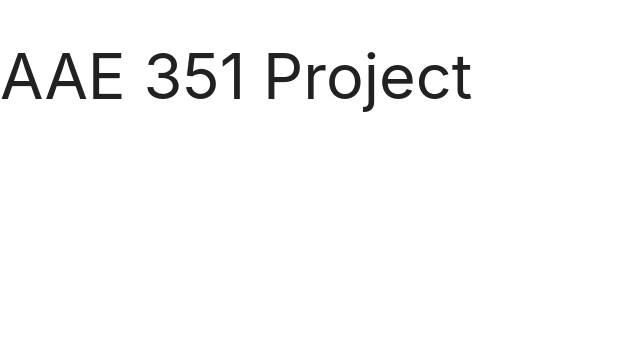
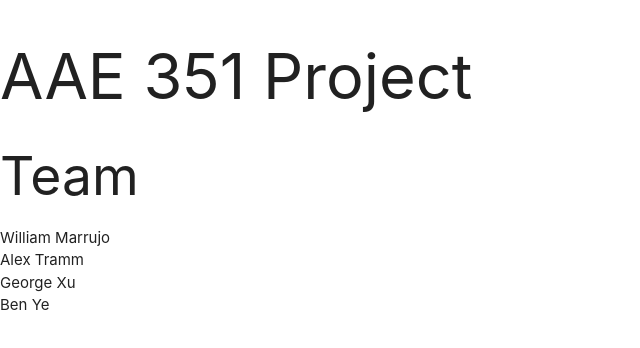
Before and after one commit to wmarrujo/aae351-website, a website: page pages/index.html in a window 1280 px wide. Shown: the whole page, without its empty margins (0-640 px from the left). Drawn offline with nearby package versions, Linux system fonts and the light colour scheme.

Commit message:
add team member names

```diff
--- a/pages/index.html
+++ b/pages/index.html
@@ -11,5 +11,13 @@
     </head>
     <body>
         <h1>AAE 351 Project</h1>
+
+        <h2>Team</h2>
+        <ul>
+            <li>William Marrujo</li>
+            <li>Alex Tramm</li>
+            <li>George Xu</li>
+            <li>Ben Ye</li>
+        </ul>
     </body>
 </html>
```
